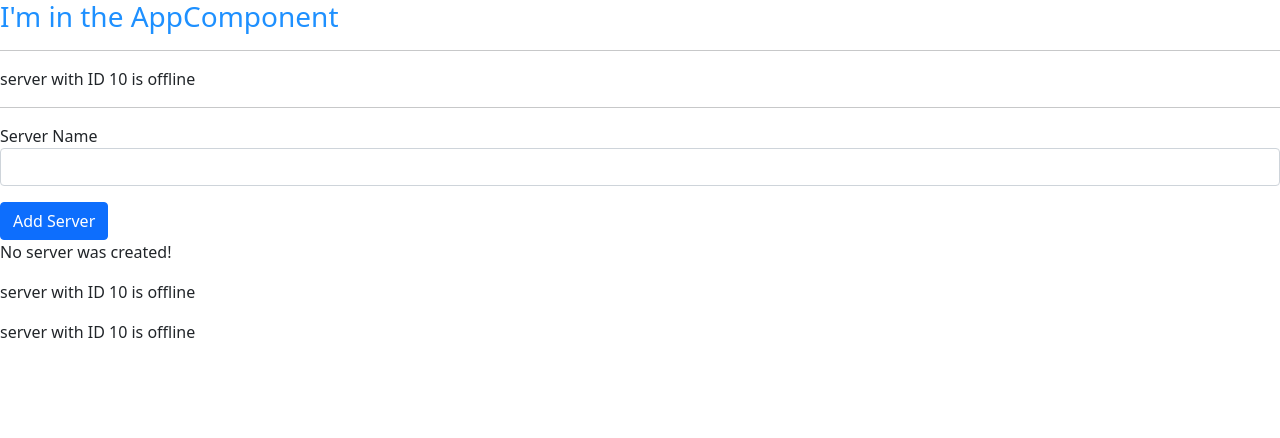
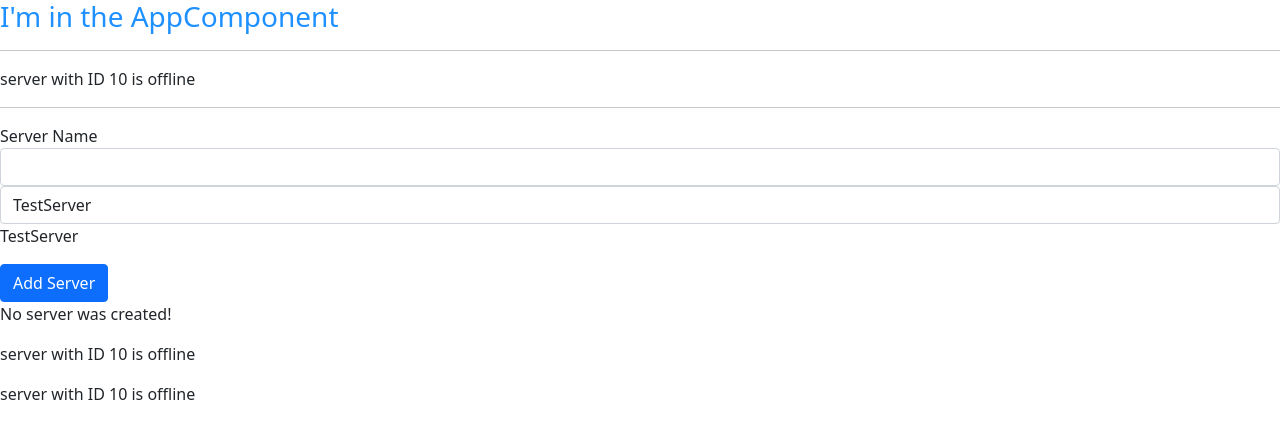
Before and after one commit to laukikrupne/angularApp, an Angular app: page / in a window 1280 px wide. Shown: the top 438 px of the page. Built offline with nearby package versions, Linux system fonts and the light colour scheme.

Commit message:
Two-way data binding

```diff
--- a/src/app/app.module.ts
+++ b/src/app/app.module.ts
@@ -4,6 +4,7 @@ import { BrowserModule } from '@angular/platform-browser';
 import { AppComponent } from './app.component';
 import {ServerComponent} from "./server/server.component";
 import { ServersComponent } from './servers/servers.component';
+import {FormsModule} from "@angular/forms";
 
 @NgModule({
   declarations: [
@@ -12,7 +13,8 @@ import { ServersComponent } from './servers/servers.component';
     ServersComponent
   ],
   imports: [
-    BrowserModule
+    BrowserModule,
+    FormsModule
   ],
   providers: [],
   bootstrap: [AppComponent]
--- a/src/app/servers/servers.component.html
+++ b/src/app/servers/servers.component.html
@@ -3,6 +3,11 @@
   (input)="onUpdateServerName($event)"
   class="form-control"
   type="text"
+>
+<input
+  type="text"
+  class="form-control"
+  [(ngModel)]="serverName"
 >
 <p>
   {{serverName}}
--- a/src/app/servers/servers.component.ts
+++ b/src/app/servers/servers.component.ts
@@ -8,7 +8,7 @@ import { Component, OnInit } from '@angular/core';
 export class ServersComponent implements OnInit {
   allowNewServer = false;
   serverCreationStatus = "No server was created!";
-  serverName = "";
+  serverName = "TestServer";
 
   constructor() {
     setTimeout(()=>{
```
